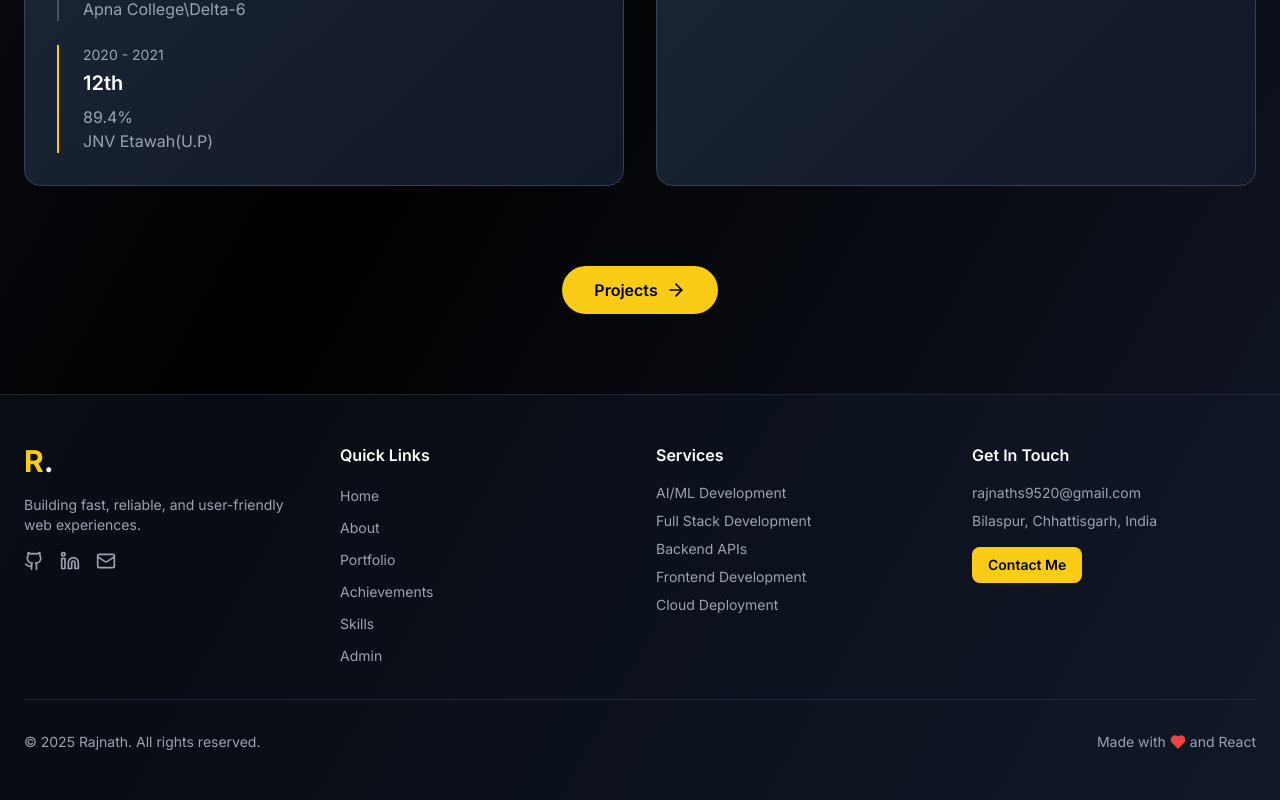
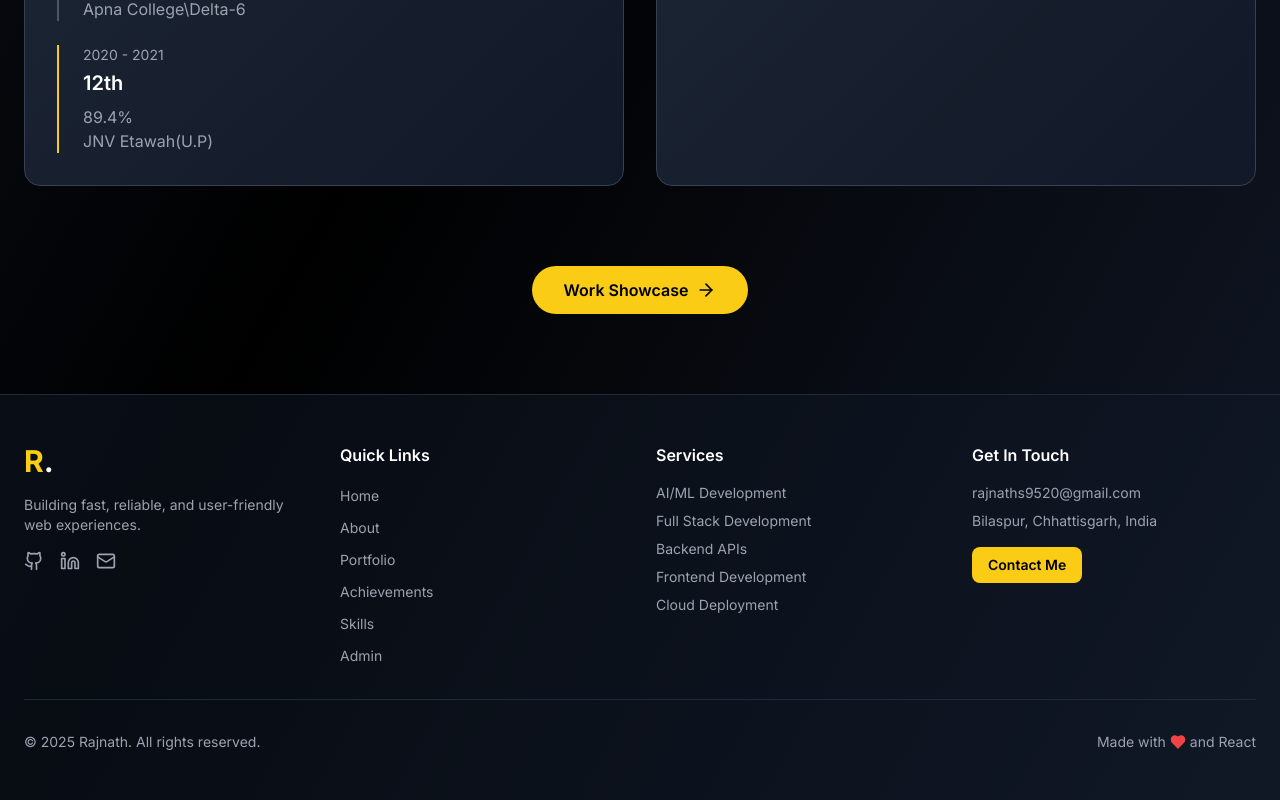
Before and after one commit to Rajnath9520/portfolio-frontend, a React (Vite) app: page /about in a window 1280 px wide. Shown: the part 1498-2298 px from the top of the page. Built offline with nearby package versions, Linux system fonts and the light colour scheme; no server answers.

Commit message:
buttons added

```diff
--- a/src/pages/About.jsx
+++ b/src/pages/About.jsx
@@ -170,9 +170,9 @@ const About = () => {
         <div className="text-center mt-12">
             <Link
               to="/projects"
-              className="inline-flex items-center gap-2 px-8 py-3 bg-yellow-400 text-black rounded-full font-semibold hover:bg-yellow-500 transition-all mx-auto"
+              className="inline-flex items-center gap-2 px-8 py-3 bg-yellow-400 text-black rounded-full font-semibold hover:bg-yellow-500 transition-all"
             >
-              Projects
+              Work Showcase
               <ArrowRight size={20} />
             </Link>
           </div>
--- a/src/pages/Projects.jsx
+++ b/src/pages/Projects.jsx
@@ -1,4 +1,6 @@
 import React, { useState, useEffect } from 'react';
+import { Link } from 'react-router-dom';
+import { ArrowRight } from 'lucide-react';
 import ProjectCard from '../components/ProjectCard';
 import  {projectsAPI}  from '../services/api.js';
 import { PROJECT_CATEGORIES } from '../utils/constants';
@@ -130,6 +132,15 @@ const Projects = () => {
             <div className="text-gray-400">In Progress</div>
           </div>
         </div>
+        <div className="text-center mt-12">
+            <Link
+              to="/projects"
+              className="inline-flex items-center gap-2 px-8 py-3 bg-yellow-400 text-black rounded-full font-semibold hover:bg-yellow-500 transition-all"
+            >
+              Recognitions
+              <ArrowRight size={20} />
+            </Link>
+          </div>
       </div>
     </div>
   );
```
